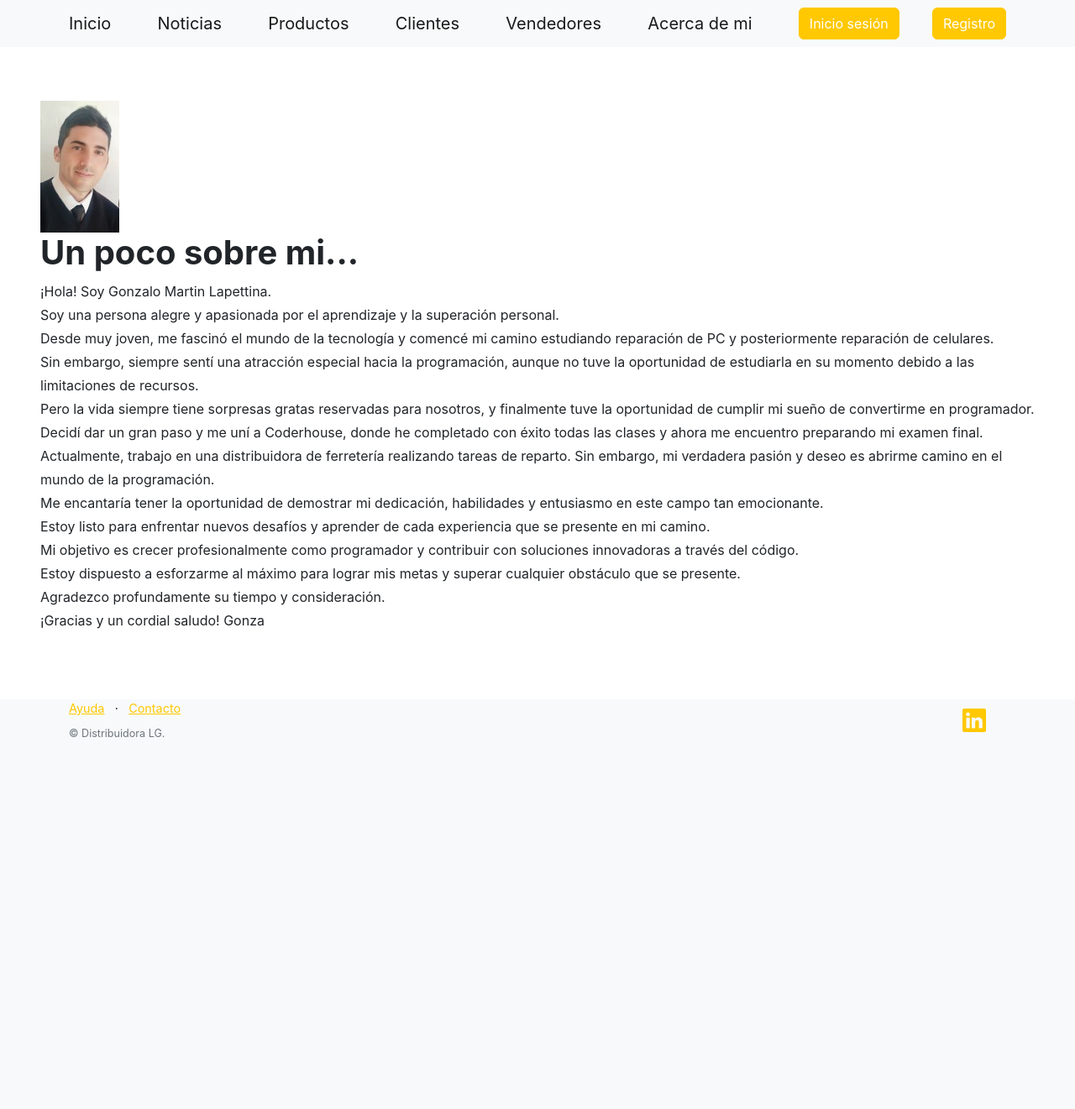
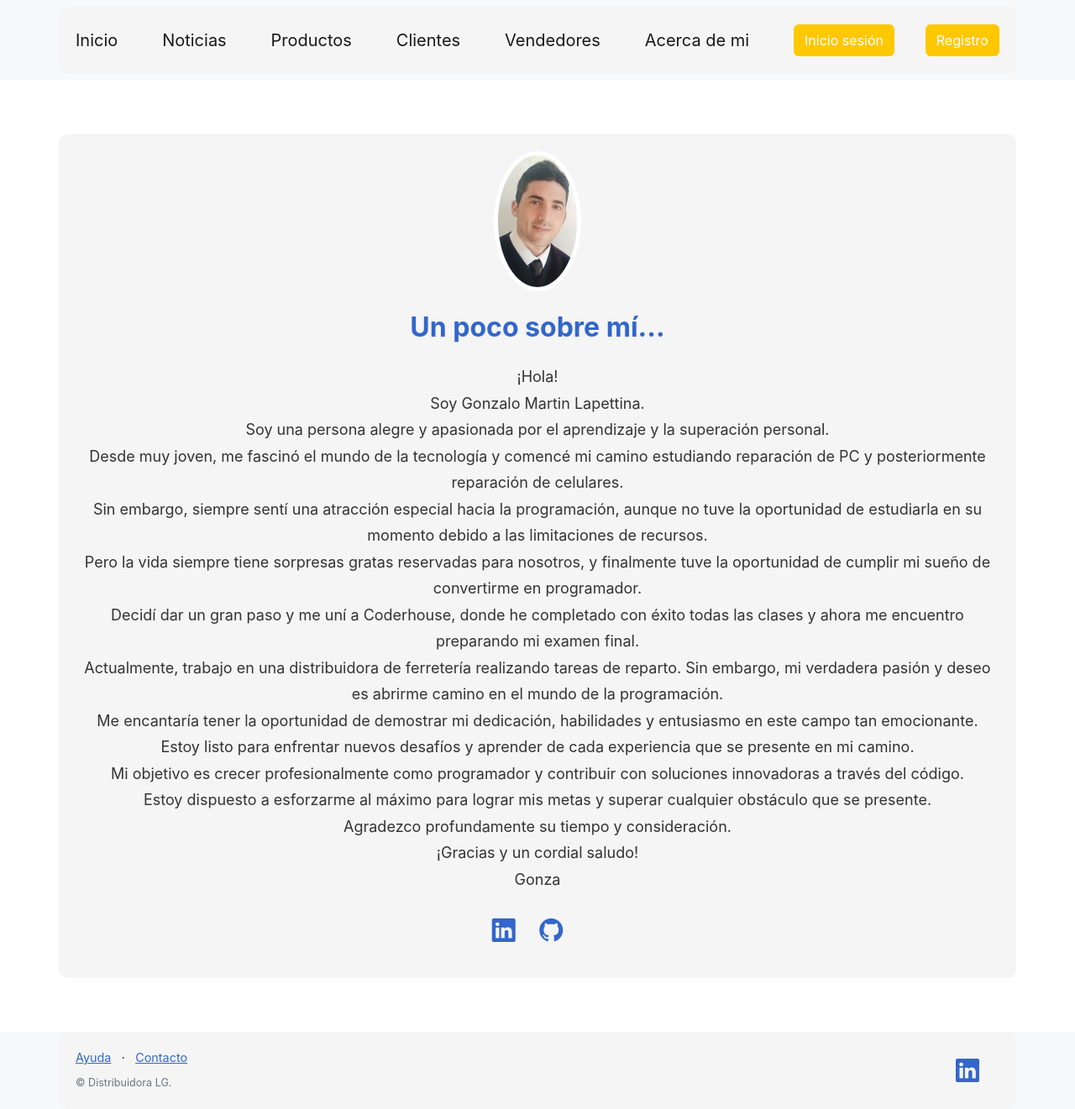
Before and after one commit to Churdano/Examen-final-Coderhouse, a Django app: template control_distr/templates/control_distr/sobre_mi.html in a window 1280 px wide. Shown: the whole page at 84% size. Before the commit the page ends 878 px from the top, so only its background shows below. Run offline with Django 4.2, Linux system fonts and the light colour scheme; the template is opened without the code that fills it, so the values that code supplies are empty; some libraries are stand-ins or nearby versions.

Commit message:
cambios esteticos y correcciones minimas

```diff
--- a/blog/templates/blog/ver_articulos.html
+++ b/blog/templates/blog/ver_articulos.html
@@ -11,7 +11,7 @@
         <div class="row">
           <div class="col-md-8">
             <h4 class="mb-1"><a href="{% url 'ver_articulo' articulo.pk %}">{{ articulo.titulo }}</a></h4>
-            <p class="mb-1">{{ articulo.subtitulo }}</p>
+            <p class="mb-1"><strong>{{ articulo.subtitulo }}</strong></p>
             <div class="vista-previa">{{ articulo.cuerpo|slice:":100" }}</div>
             <p>Creado por: {{ articulo.creador.username }}</p> <!-- Agregar esta línea para mostrar el nombre del creador -->
             <p>Fecha de creación: {{ articulo.fecha }}</p> <!-- Agregar esta línea para mostrar la fecha de creación -->
--- a/control_distr/templates/control_distr/base.html
+++ b/control_distr/templates/control_distr/base.html
@@ -34,7 +34,8 @@
                 <div class="dropdown">
                     <button class="btn btn-secondary dropdown-toggle" type="button" id="dropdownMenuButton1" data-bs-toggle="dropdown" aria-expanded="false">
                       <div style="display: inline-flex;">
-                            <span>{{ user.username }}</span>
+                        <span class="text-light"> Hola <strong>{{ user.username }}</strong>!</span>
+                        <img src="{{ user.avatar.imagen.url }}" style="max-width: 25px; max-height: 25px; border-radius: 50%;" />
                       </div>
                     </button>
                     <ul class="dropdown-menu" aria-labelledby="dropdownMenuButton1">
@@ -49,7 +50,7 @@
                       </li>
                     </ul>
                   </div>
-                </div>
+
 
                 {% else %}
                 <a class="btn btn-primary" href="{% url 'login' %}">Inicio sesión</a>
--- a/control_distr/templates/control_distr/lista_clientes.html
+++ b/control_distr/templates/control_distr/lista_clientes.html
@@ -3,7 +3,7 @@
 {% block contenido %}
 <section>
  <div>
-  <a href="{% url 'crear_cliente' %}">Crear Cliente</a>
+  <a href="{% url 'crear_cliente' %}">Ingresar Cliente</a>
    <h1>Lista de clientes</h1>
     <br>
    <table class="table">
--- a/control_distr/templates/control_distr/sobre_mi.html
+++ b/control_distr/templates/control_distr/sobre_mi.html
@@ -2,37 +2,64 @@
 {% load static %}
 
 {% block contenido %}
-<body>
-    <img src="{% static 'imagenes\foto_mia.jpg' %}">
-    <h1>Un poco sobre mi...</h1>
-    <p>¡Hola!
+<style>
+    .container {
+        background-color: #f5f5f5;
+        padding: 20px;
+        border-radius: 10px;
+    }
 
-        Soy Gonzalo Martin Lapettina.
-        <br>
-         Soy una persona alegre y apasionada por el aprendizaje y la superación personal.
-        <br>
-         Desde muy joven, me fascinó el mundo de la tecnología y comencé mi camino estudiando reparación de PC y posteriormente reparación de celulares.
-         <br>
-         Sin embargo, siempre sentí una atracción especial hacia la programación, aunque no tuve la oportunidad de estudiarla en su momento debido a las limitaciones de recursos.
-        <br>
-        Pero la vida siempre tiene sorpresas gratas reservadas para nosotros, y finalmente tuve la oportunidad de cumplir mi sueño de convertirme en programador.
-        <br>
-        Decidí dar un gran paso y me uní a Coderhouse, donde he completado con éxito todas las clases y ahora me encuentro preparando mi examen final.
-        <br>
-        Actualmente, trabajo en una distribuidora de ferretería realizando tareas de reparto. Sin embargo, mi verdadera pasión y deseo es abrirme camino en el mundo de la programación.
-        <br>
-        Me encantaría tener la oportunidad de demostrar mi dedicación, habilidades y entusiasmo en este campo tan emocionante.
-        <br>
-        Estoy listo para enfrentar nuevos desafíos y aprender de cada experiencia que se presente en mi camino.
-        <br>
-        Mi objetivo es crecer profesionalmente como programador y contribuir con soluciones innovadoras a través del código.
-        <br>
-        Estoy dispuesto a esforzarme al máximo para lograr mis metas y superar cualquier obstáculo que se presente.
-        <br>
-        Agradezco profundamente su tiempo y consideración.
-        <br>
-        ¡Gracias y un cordial saludo!
+    .foto-mia {
+        border: 5px solid #fff;
+    }
 
-        Gonza</p>
-</body>
+    h1 {
+        color: #3366cc;
+        font-size: 32px;
+    }
+
+    p {
+        color: #333;
+        font-size: 18px;
+    }
+
+    .list-inline-item a {
+        color: #3366cc;
+    }
+
+    .list-inline-item a:hover {
+        color: #23527c;
+    }
+</style>
+
+<div class="container">
+    <div class="text-center">
+        <img src="{% static 'imagenes/foto_mia.jpg' %}" class="img-fluid rounded-circle foto-mia" alt="Mi foto">
+        <h1 class="mt-4">Un poco sobre mí...</h1>
+        <p class="mt-4 text-justify">¡Hola!<br>
+            Soy Gonzalo Martin Lapettina.<br>
+            Soy una persona alegre y apasionada por el aprendizaje y la superación personal.<br>
+            Desde muy joven, me fascinó el mundo de la tecnología y comencé mi camino estudiando reparación de PC y posteriormente reparación de celulares.<br>
+            Sin embargo, siempre sentí una atracción especial hacia la programación, aunque no tuve la oportunidad de estudiarla en su momento debido a las limitaciones de recursos.<br>
+            Pero la vida siempre tiene sorpresas gratas reservadas para nosotros, y finalmente tuve la oportunidad de cumplir mi sueño de convertirme en programador.<br>
+            Decidí dar un gran paso y me uní a Coderhouse, donde he completado con éxito todas las clases y ahora me encuentro preparando mi examen final.<br>
+            Actualmente, trabajo en una distribuidora de ferretería realizando tareas de reparto. Sin embargo, mi verdadera pasión y deseo es abrirme camino en el mundo de la programación.<br>
+            Me encantaría tener la oportunidad de demostrar mi dedicación, habilidades y entusiasmo en este campo tan emocionante.<br>
+            Estoy listo para enfrentar nuevos desafíos y aprender de cada experiencia que se presente en mi camino.<br>
+            Mi objetivo es crecer profesionalmente como programador y contribuir con soluciones innovadoras a través del código.<br>
+            Estoy dispuesto a esforzarme al máximo para lograr mis metas y superar cualquier obstáculo que se presente.<br>
+            Agradezco profundamente su tiempo y consideración.<br>
+            ¡Gracias y un cordial saludo!<br>
+            Gonza
+        </p>
+        <ul class="list-inline mt-4">
+            <li class="list-inline-item me-4">
+                <a href="https://www.linkedin.com/in/gonzalo-lapettina-352236269/"><i class="bi bi-linkedin fs-3"></i></a>
+            </li>
+            <li class="list-inline-item me-4">
+                <a href="https://github.com/Churdano?tab=repositories"><i class="bi bi-github fs-3"></i></a>
+            </li>
+        </ul>
+    </div>
+</div>
 {% endblock contenido %}
```
Also changed, not shown: control_distr/templates/control_distr/inicio.html (+22 -5 lines), perfiles/views.py (+28 -15 lines), db.sqlite3. Lines whose indentation alone changed are shown as unchanged.
